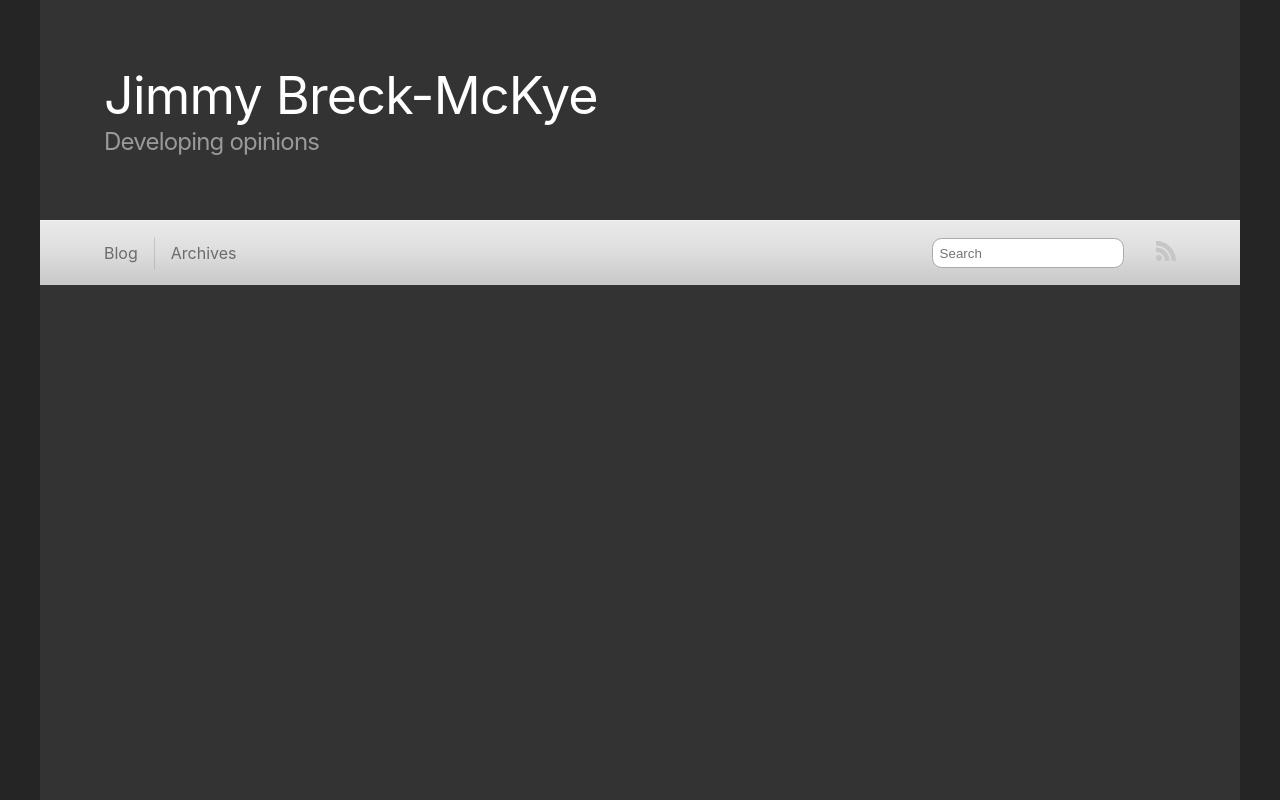
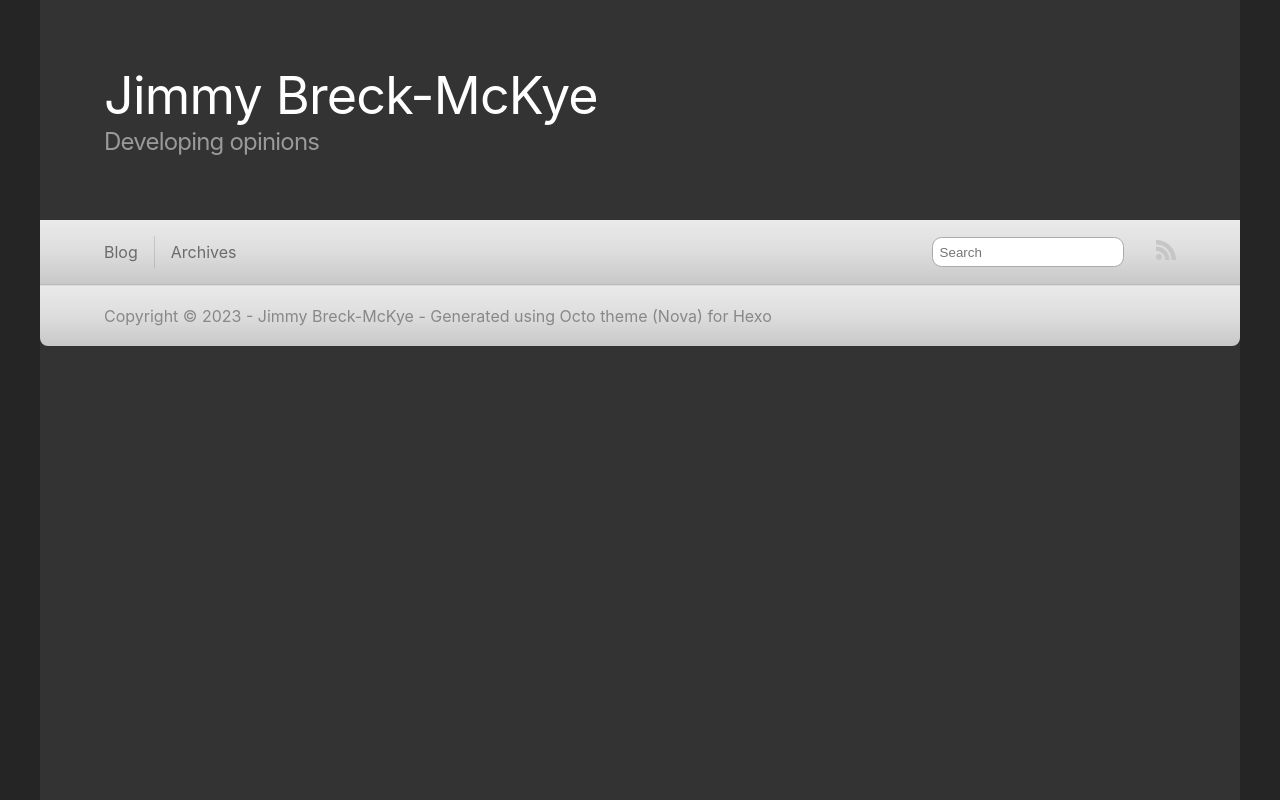
Before and after one commit to andradevitor89/developing-opinions-frontend, a React (Create React App) app: page / in a window 1280 px wide. Built offline with nearby package versions, Linux system fonts and the light colour scheme; no server answers.

Commit message:
adding footer

```diff
--- a/src/App.css
+++ b/src/App.css
@@ -35,7 +35,7 @@ body {
   background: linear-gradient(#ebeaea, #dedddd, #c9c8c8);
   display: flex;
   padding: 0.5rem 4rem;
-  border-top: 1px solid #f2f2f2;
+  border-bottom: 1px solid #bababa;
   justify-content: space-between;
 }
 
--- a/src/App.tsx
+++ b/src/App.tsx
@@ -7,6 +7,7 @@ import { getArticlesQuery } from './hooks/getArticlesQuery';
 import { useArticleIdInUrl } from './hooks/useArticleIdInUrl';
 import { Menubar } from './components/Menubar';
 import { Header } from './components/Header';
+import { Footer } from './components/footer/Footer';
 
 function App() {
   const navigate = useNavigate();
@@ -25,6 +26,7 @@ function App() {
         <Header></Header>
         <Menubar></Menubar>
         <Main />
+        <Footer />
       </div>
     </div>
   );
--- /dev/null
+++ b/src/components/footer/Footer.css
@@ -0,0 +1,9 @@
+.Footer {
+  background: linear-gradient(#ebeaea, #dedddd, #c9c8c8);
+  display: flex;
+  color: #888;
+  padding: 1.25rem 4rem;
+  border-top: 1px solid #e0e0e0dc;
+  justify-content: space-between;
+  border-radius: 0 0 0.5rem 0.5rem;
+}
--- /dev/null
+++ b/src/components/footer/Footer.tsx
@@ -0,0 +1,12 @@
+import './Footer.css';
+
+export function Footer() {
+  return (
+    <div className="Footer">
+      <span className="Item">
+        Copyright © 2023 - Jimmy Breck-McKye - Generated using Octo theme (Nova)
+        for Hexo
+      </span>
+    </div>
+  );
+}
```
